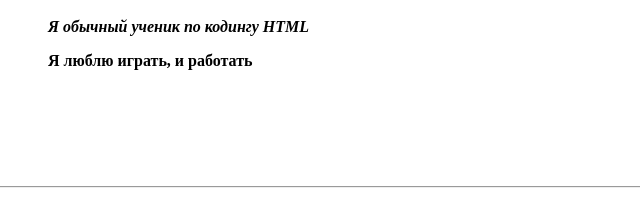
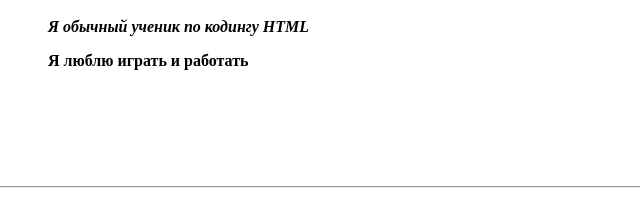
Before and after one commit to Arlione/cv, a plain HTML site: page index.html in a window 1280 px wide. Shown: the part 161-366 px from the top of the page, 363-1003 px from the left. Drawn offline with Linux system fonts and the light colour scheme.

Commit message:
Update index.html

```diff
--- a/index.html
+++ b/index.html
@@ -19,7 +19,7 @@
         <td>
     <h1>Андрей Трошин</h1>
     <p> <strong><em>Я обычный ученик по кодингу HTML </em></strong> </p>
-    <p><strong>Я люблю играть, и работать</strong></p>
+    <p><strong>Я люблю играть и работать</strong></p>
 </td>
 </tr>
 </table>
```
